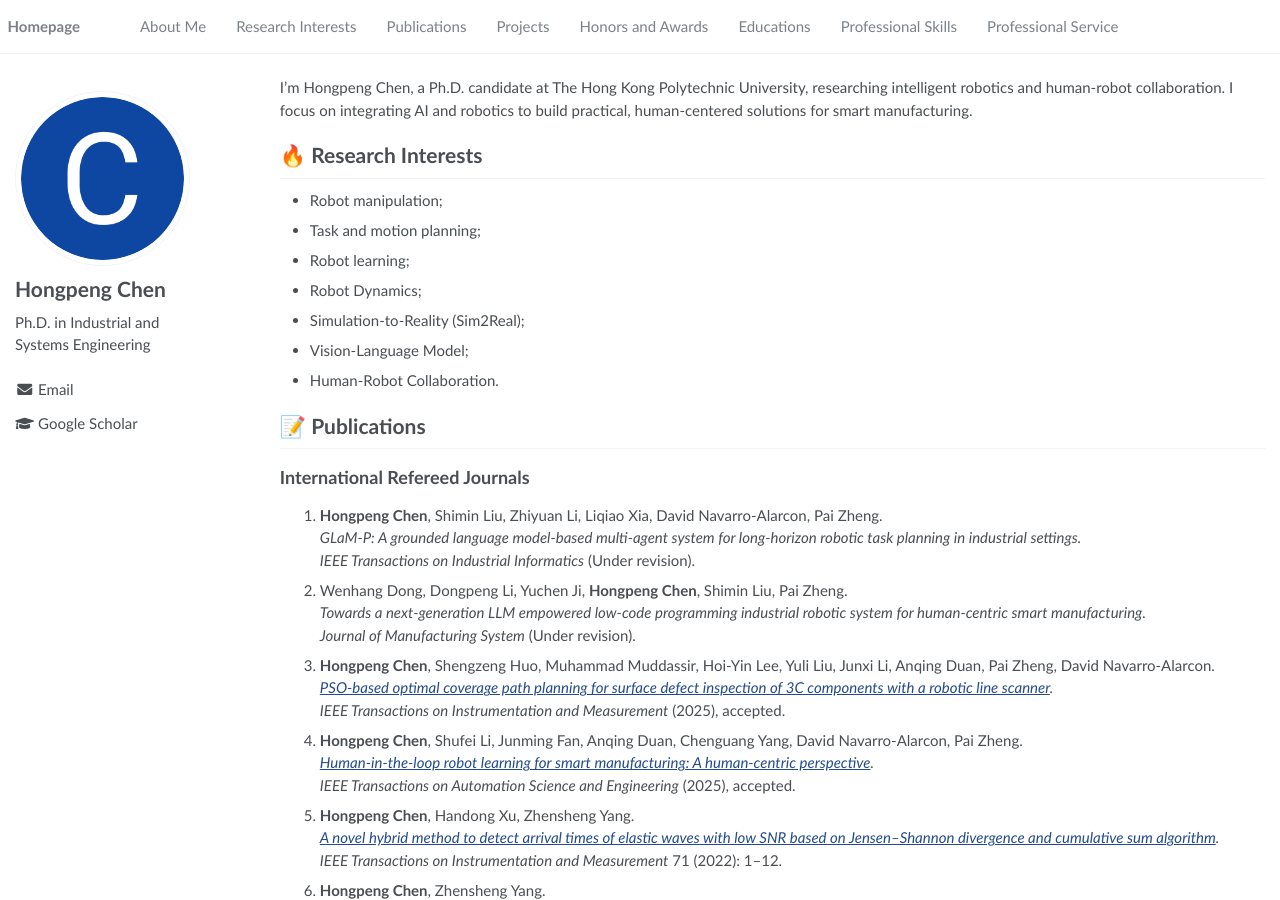
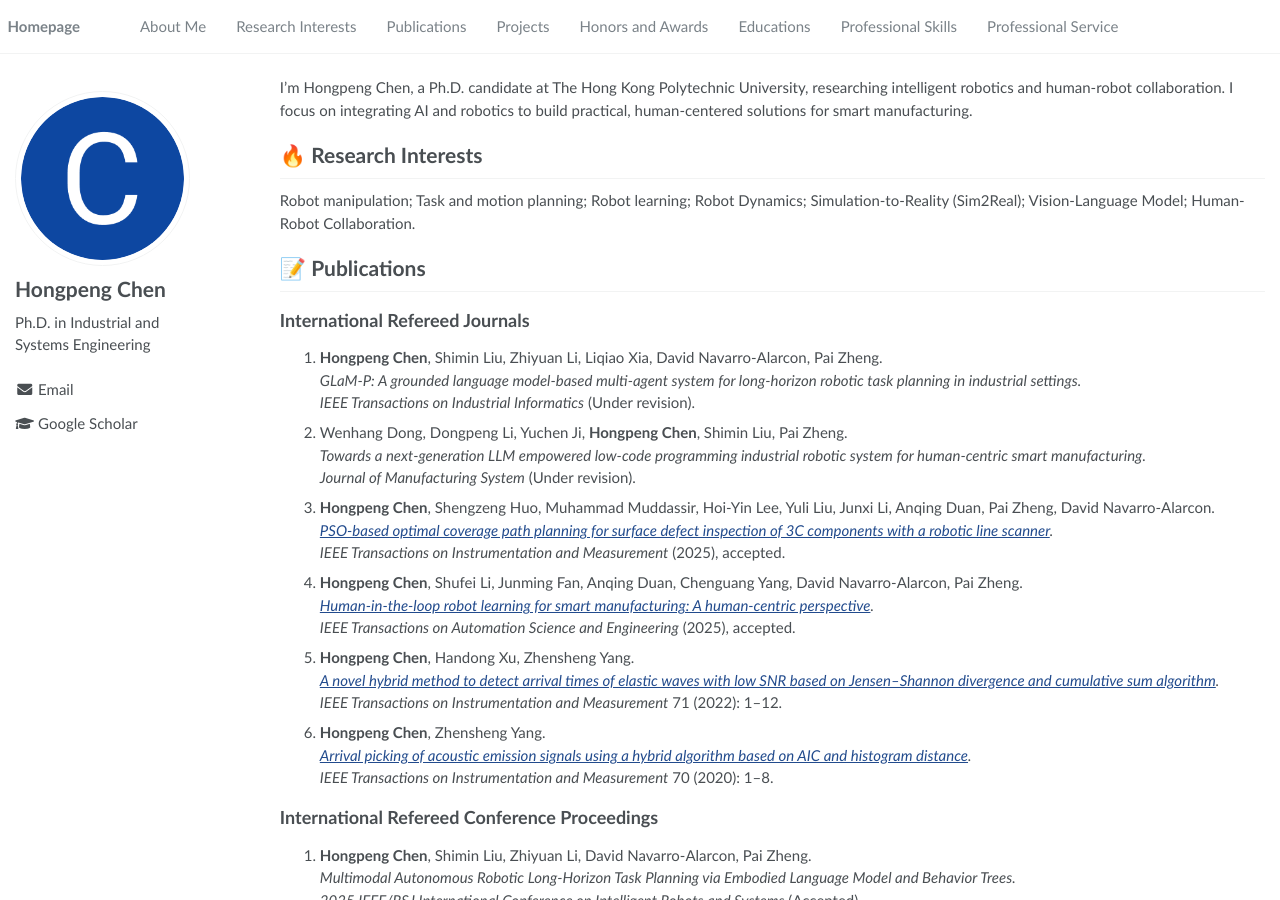
Before and after one commit to hongpeng-chen/chen-hongpeng.github.io, a Jekyll site: the page built from _pages/about.md, in a window 1280 px wide and 900 px high. Built offline with Jekyll 4.4.1, drawn with Linux system fonts in a browser that asks for light colours.

Commit message:
updated research interests

```diff
--- a/_pages/about.md
+++ b/_pages/about.md
@@ -20,13 +20,7 @@ redirect_from:
 I’m Hongpeng Chen, a Ph.D. candidate at The Hong Kong Polytechnic University, researching intelligent robotics and human-robot collaboration. I focus on integrating AI and robotics to build practical, human-centered solutions for smart manufacturing.
 
 # 🔥 Research Interests
-- Robot manipulation;
-- Task and motion planning;
-- Robot learning;
-- Robot Dynamics;
-- Simulation-to-Reality (Sim2Real);
-- Vision-Language Model;
-- Human-Robot Collaboration.
+Robot manipulation; Task and motion planning; Robot learning; Robot Dynamics; Simulation-to-Reality (Sim2Real); Vision-Language Model; Human-Robot Collaboration.
 
 # 📝 Publications
 
```
